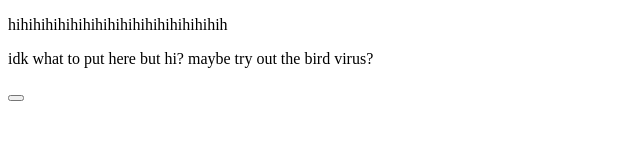
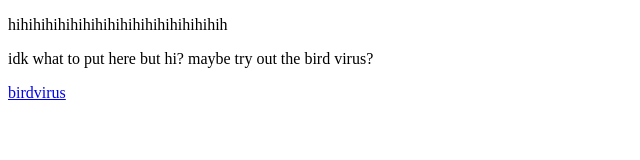
Before and after one commit to alkonsafe/alkonsafe.github.io, a plain HTML site: page index.html in a window 1280 px wide. Shown: the full height of the page, 0-640 px from the left. Drawn offline with Linux system fonts and the light colour scheme.

Commit message:
add again

```diff
--- a/index.html
+++ b/index.html
@@ -7,7 +7,7 @@
 <div id="e">
 <p>hihihihihihihihihihihihihihihihihih<p>
 <p>idk what to put here but hi? maybe try out the bird virus?<p>
-<button src="https://github.com/alkonsafe/bird-virus/releases/tag/birdv1"></button>
+<a href="https://github.com/alkonsafe/bird-virus/releases/tag/birdv1">birdvirus</a>
 </div>
 </body>
 </html>
```
